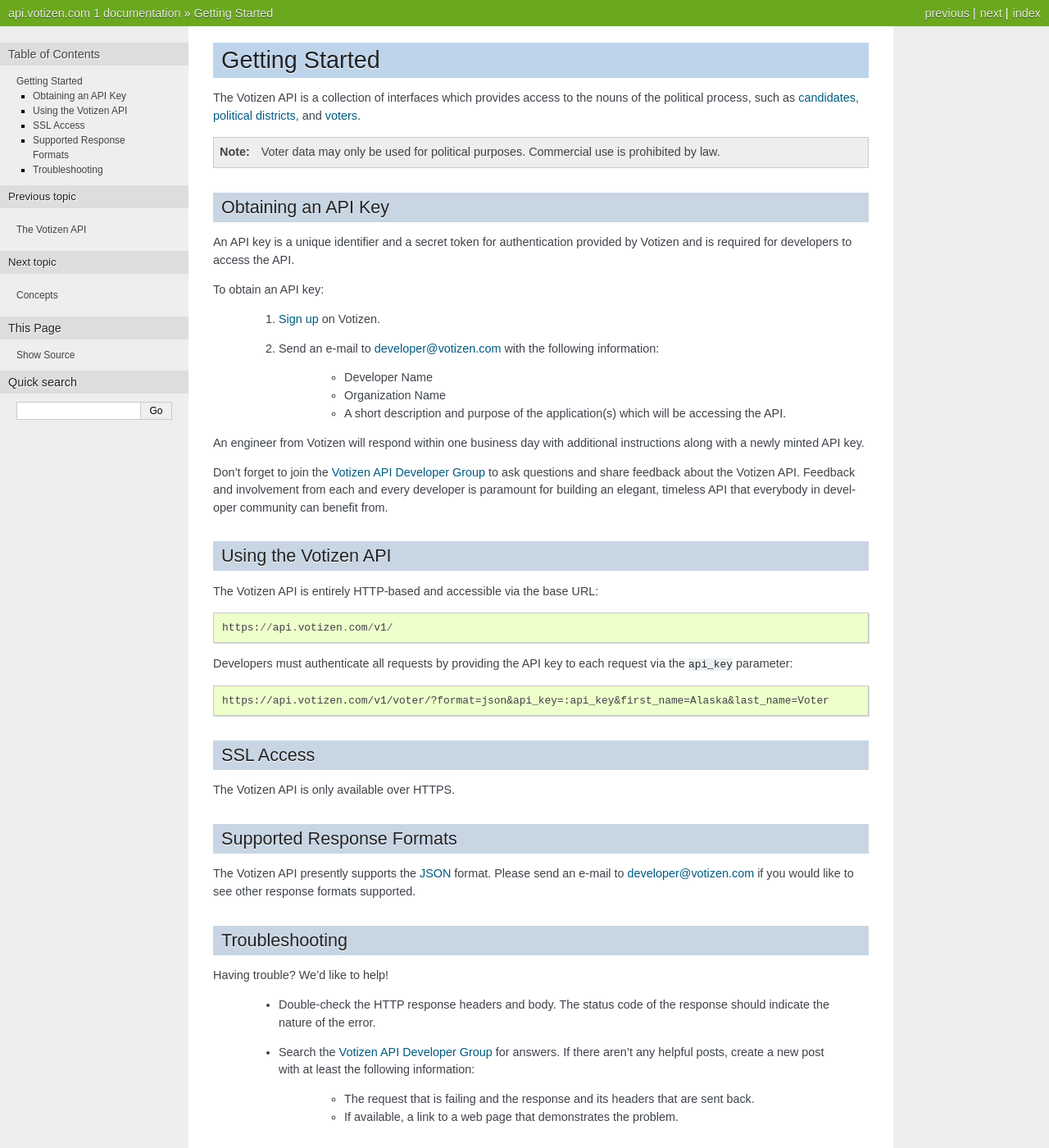
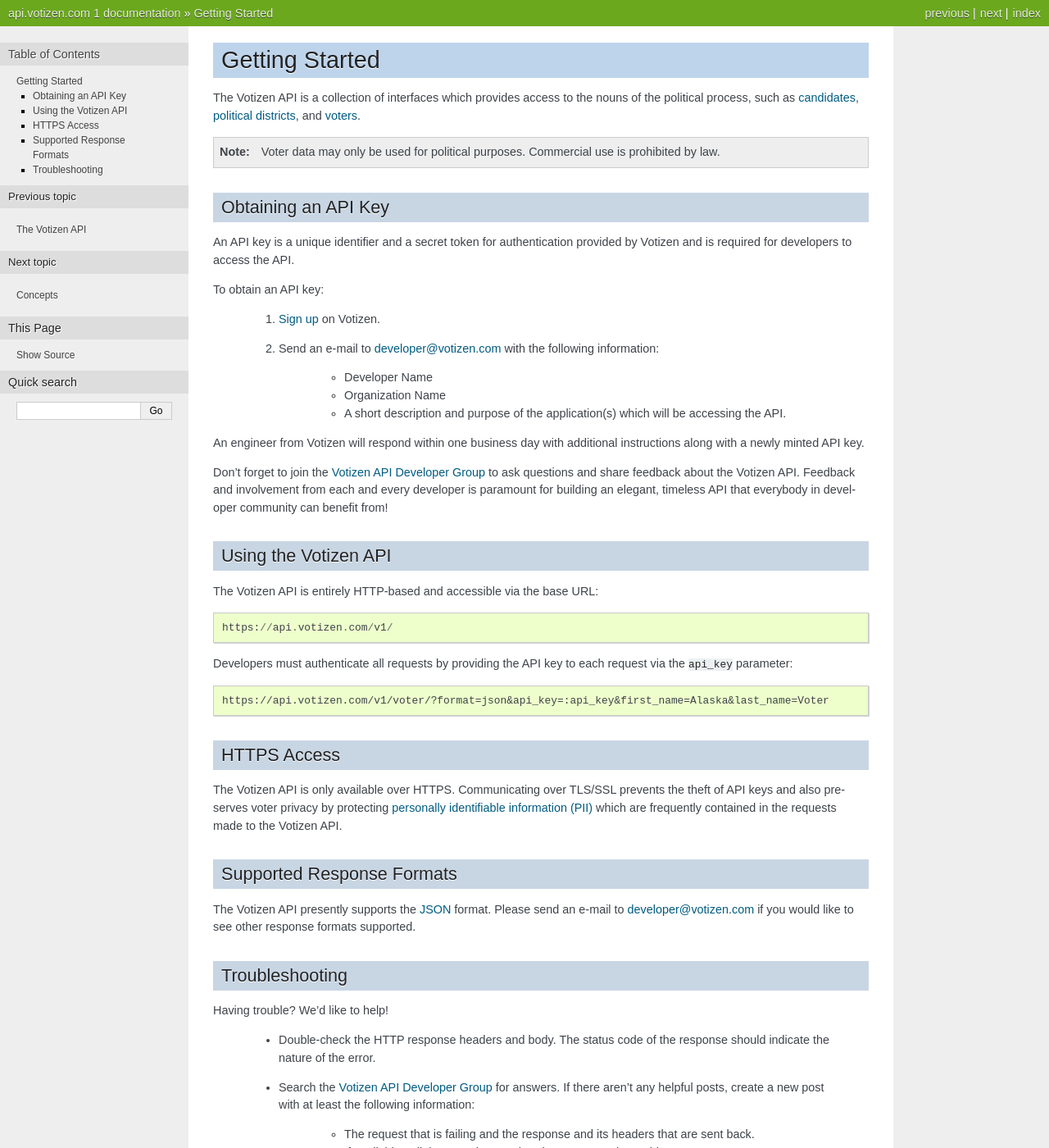
Before and after one commit to aditya-raj/api_doc, a Sphinx documentation site: the page built from docs/getting-started.rst, in a window 1280 px wide and 1400 px high. Shown: the whole window at 82% size. Built offline with Sphinx 7.4.7, drawn with Linux system fonts in a browser that asks for light colours.

Commit message:
Misc edits, mostly moving information around.

```diff
--- a/docs/getting-started.rst
+++ b/docs/getting-started.rst
@@ -36,7 +36,7 @@
 Don't forget to join the `Votizen API Developer Group`_ to ask questions and
 share feedback about the Votizen API. Feedback and involvement from each and
 every developer is paramount for building an elegant, timeless API that
-everybody in developer community can benefit from.
+everybody in developer community can benefit from!
 
 .. _Votizen API Developer Group: http://groups.google.com/group/votizen-api
 
@@ -55,10 +55,15 @@
     https://api.votizen.com/v1/voter/?format=json&api_key=:api_key&first_name=Alaska&last_name=Voter
 
 
-SSL Access
-==========
+HTTPS Access
+============
 
-The Votizen API is only available over HTTPS.
+The Votizen API is only available over HTTPS. Communicating over TLS/SSL
+prevents the theft of API keys and also preserves voter privacy by protecting
+`personally identifiable information (PII)`_ which are frequently contained in
+the requests made to the Votizen API.
+
+.. _personally identifiable information (PII): http://en.wikipedia.org/wiki/Personally_identifiable_information
 
 
 Supported Response Formats
--- a/docs/index.rst
+++ b/docs/index.rst
@@ -39,7 +39,7 @@
           only takes milliseconds to identify a voter.
 
         - Voters may also be identified from nothing but their online
-          identities such as Facebook and Twitter profiles. *This feature is
+          identities such as their Facebook or Twitter usernames. *This feature is
           currently planned for future release.*
 
 
--- a/docs/limits.rst
+++ b/docs/limits.rst
@@ -47,5 +47,5 @@
       API.
 
 Attempts to register a new API key while a suspension is in place is a
-violation of our API Terms of Service and may result in a permanent suspension
+violation of the API Terms of Service and may result in a permanent suspension
 on all associated developer accounts.
```
Also changed, not shown: other parts of docs/limits.rst (+1 -1 lines), docs/concepts.rst (+36 -36 lines).
